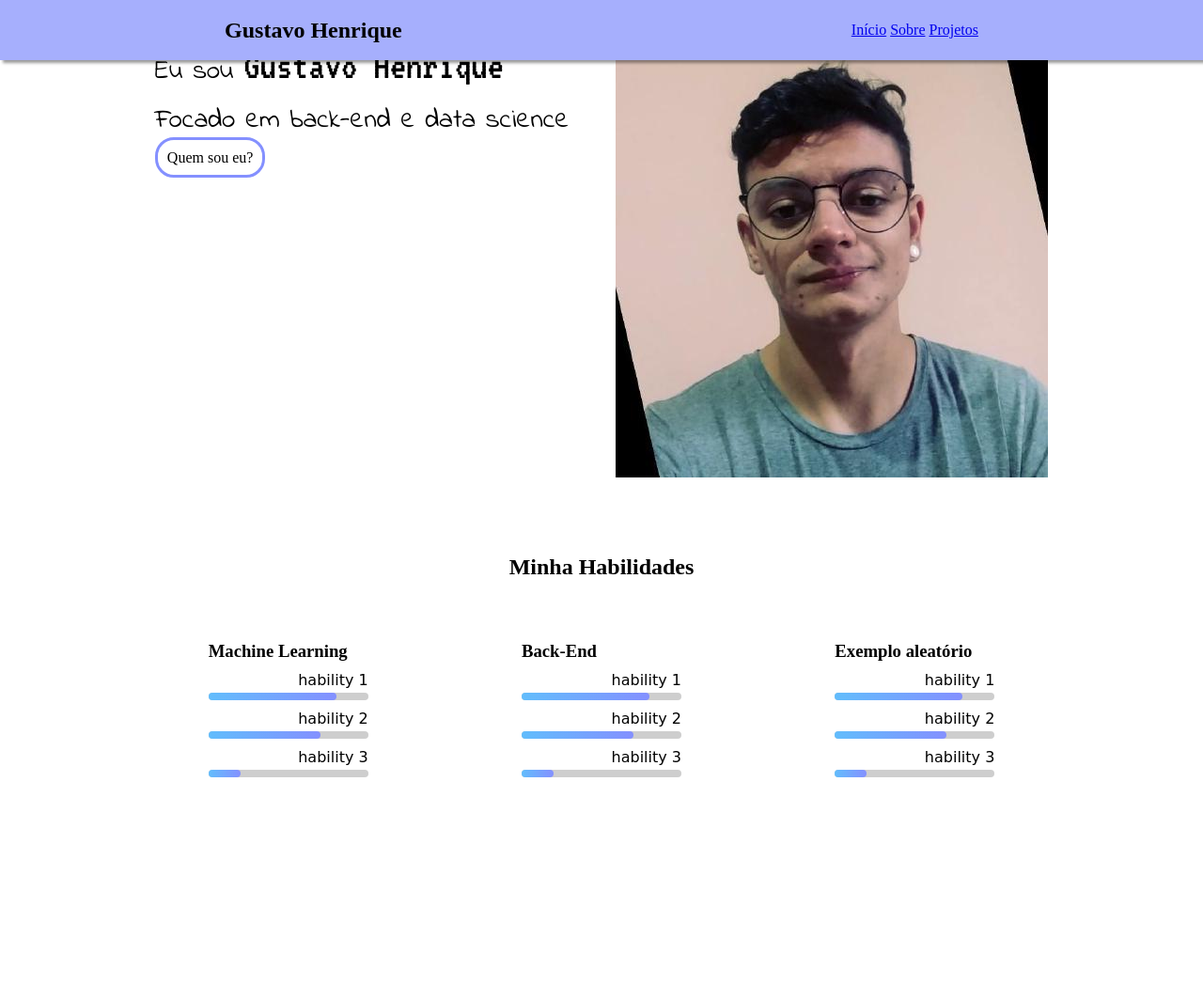
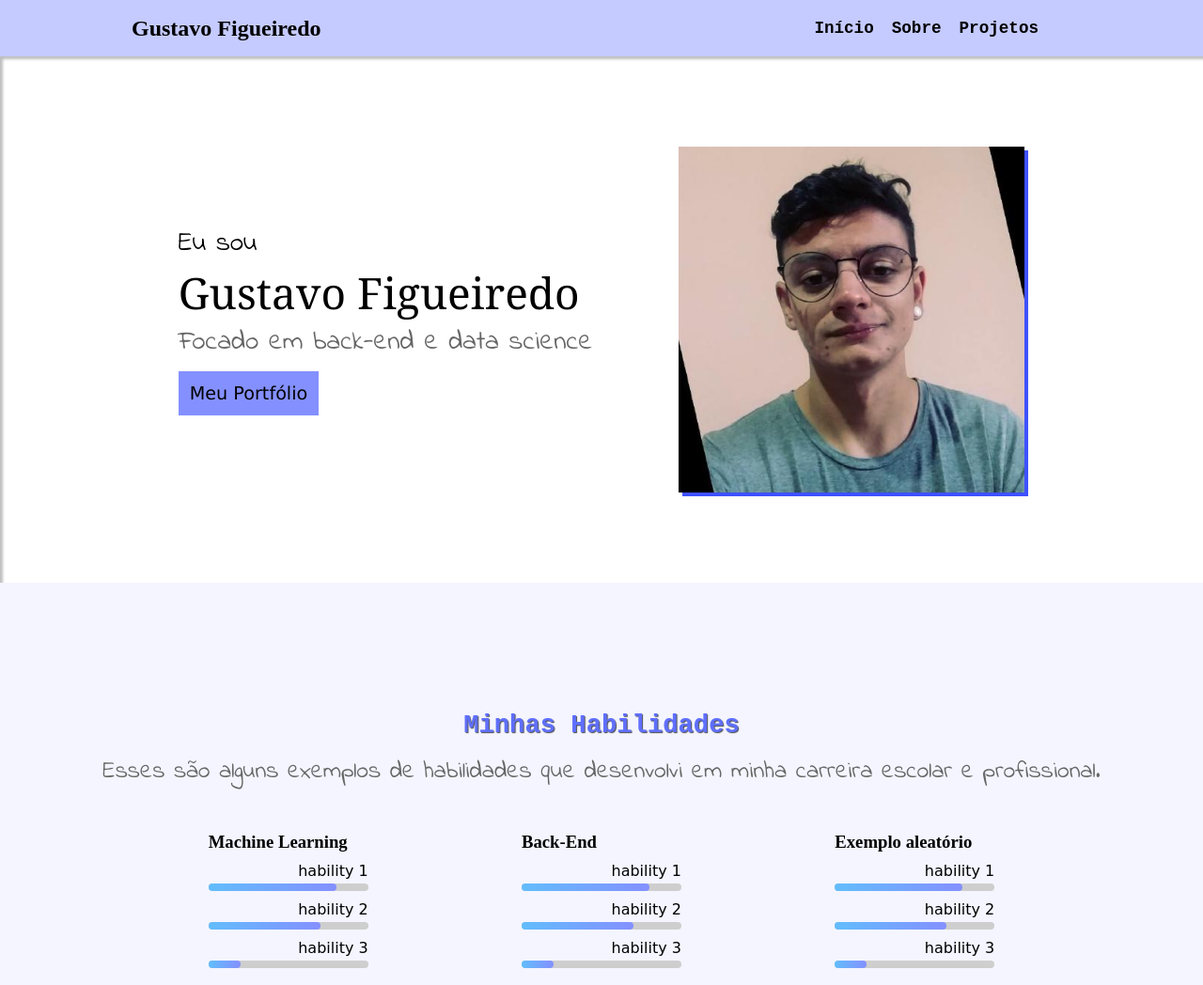
Before and after one commit to gabriel-marchese/site-gustavo, a plain HTML site: page index.html in a window 1280 px wide. Shown: the whole page at 94% size. Before the commit the page ends 842 px from the top, so only its background shows below. Drawn offline with Linux system fonts and the light colour scheme; a web font is replaced by a local one.

Commit message:
Css geral

```diff
--- a/index.html
+++ b/index.html
@@ -9,11 +9,11 @@
 </head>
 <body>
     <header>
-        <nav class="">
+        <nav class="main-content">
             <div>
-                 <h1>Gustavo Henrique</h1>
+                 <h1>Gustavo Figueiredo</h1>
             </div>
-            <div>
+            <div class="menu-links">
                 <a href="#">Início</a>
                 <a href="#">Sobre</a>
                 <a href="#">Projetos</a>
@@ -22,22 +22,27 @@
     </header>
     <main>
         <section class="container">
-            <section class="wid">
+            <section class="apresentation main-content">
+                <div>
                     <div class="description">
-                    <p>Eu sou <span>Gustavo Henrique</span></p>
-                    <p>Focado em back-end e data science</p>
-                    <a href="#">Quem sou eu?</a>
+                        <p>Eu sou</p>
+                        <p><span> Gustavo Figueiredo</span></p>
+                        <p class="otherC">Focado em back-end e data science</p>
+                        <div class="btn"><a href="#">Meu Portfólio</a></div>
                     </div>
-                <div>
-                    <img src="image/foto.jpeg" alt="Foto de Gustavo Henrique">
+                </div>
+                <div class="self-content">
+                    <img id="self" src="image/foto.jpeg" alt="Foto de Gustavo Henrique">
                 </div>
             </section>
         </section>
-        <div class="block">
-            <h2>Minha Habilidades</h2>
+        <section class="hability-container">
+            <div class="habilitySection">
+                <div>
+                    <h2>Minhas Habilidades</h2>
+                    <p class="otherP">Esses são alguns exemplos de habilidades que desenvolvi em minha carreira escolar e profissional.</p>
                 </div>
-        <section>
-            <div class="hability wid">
+                <div class="hability main-content">
                     <div class="habilityBox">
                         <div class="habilityContent">
                             <h3>Machine Learning</h3>
@@ -108,6 +113,7 @@
                         </div>
                     </div>
                 </div>
+            </div>
         </section>
     </main>
 </body>
--- a/style/styles.css
+++ b/style/styles.css
@@ -14,46 +14,114 @@ p{
 }
 
 nav{
-  position: fixed;
   display: flex;
-  justify-content: space-around;
-  height: 8vh;
-  background-color: #a6affd;
+  justify-content: space-between;
   align-items: center;
   width: 100%;
-  box-shadow: 3px 3px 3px rgba(0, 0, 0, 0.397);
 }
 
+header{
+  width: 100%;
+  display: flex;
+  justify-content: center;
+  align-items: center;
+  max-height: 80px;
+  background-color: #c5cbff;
 
-section.wid{
+}
+
+.main-content{
+  max-width: 1000px;
+  display: flex;
+  align-items: center;
+}
+
+.menu-links {
+  padding: 20px;
+}
+
+.menu-links a {
+  text-decoration: none;
+  color: black;
+  font-weight: 600;
+  margin-right: 15px;
+  position: relative;
+  font-size: 1.1em;
+  font-family: 'Courier New', Courier, monospace;
+}
+
+.menu-links a::after {
+  content: '';
+  position: absolute;
+  bottom: -0.5rem;
+  left: 50%;
+  width: 0px;
+  height: 0.2rem;
+  background: white;
+  transition: all 150ms ease-in-out;
+  border-radius: 10px;
+}
+
+.menu-links a:hover::after {
+  width: 50%;
+  left: 25%;
+}
+
+.apresentation{
   justify-content: space-around;
+  padding: 30px;
 }
 
 .description p{
   font-family: 'Indie Flower', cursive;
   font-size: 1.8em;
-  margin-bottom: 10px;
 }
 
-.description span {
-  font-family: 'VT323', monospace;
-  font-size: 1.5em;
+.otherC{
+  color: rgb(102, 102, 102);
+}
+
+span {
+  font-family: Cambria, Cochin, Georgia, Times, 'Times New Roman', serif;
+  font-size: 1.6em;
+}
+
+.btn{
+  display: flex;
 }
 
 .description a{
   text-decoration: none;
+  margin-top: 10px;
   padding: 10px;
-  border: 3px solid #8490ff;
   color: black;
-  border-radius: 20px;
+  font-size: 1.2em;
+  background-color: #8490ff;
+  border: 2px solid #8490ff;
+  font-family: 'Lucida Sans', 'Lucida Sans Regular', 'Lucida Grande', 'Lucida Sans Unicode', Geneva, Verdana, sans-serif;
+}
+
+.description a:hover{
+  background-color: #5f6fff;
+  color: white;
+  border: 2px solid black;
 }
 
 .container{
+  box-shadow: inset 3px 3px 3px rgba(0, 0, 0, 0.26);
+  height: 70vh;
+  padding: 70px;
+  background-color: rgb(255, 255, 255);
+}
+
+#self{
+  width: 80%;
+  box-shadow: 4px 4px #3e51ff;
+}
+
+.self-content{
   display: flex;
-  height: 70vh;
-  justify-content: space-around;
-  padding: 70px;
-  align-items: center;
+  justify-content: end;
 }
 
 .line{
@@ -86,10 +154,6 @@ section.wid{
   border-radius: 8px;
 }
 
-.wid {
-  width: 1000px;
-}
-
 .habilityBox{
   width: 200px;
 
@@ -108,6 +172,35 @@ section.wid{
     display: flex;
     align-items: center;
     justify-content: space-around;
+    width: 1000px;
+}
+
+.hability-container{
+  background-color: #f4f5ff;
+  height: 70vh;
+}
+
+.habilitySection{
+  display: flex;
+  flex-direction: column;
+  justify-content: center;
+  align-items: center;
+}
+
+.habilitySection h2{
+  margin-bottom: 15px;
+  font-family: 'Courier New', Courier, monospace;
+  font-size: 1.7em;
+  color: #5f6fff;
+  text-shadow: 1px 1px 1px rgba(0, 0, 0, 0.692);
+  text-align: center;
+}
+
+.otherP{
+  margin-bottom: 30px;
+  font-family: 'Indie Flower', cursive;
+  font-size: 1.6em;
+  color: rgb(102, 102, 102);
 }
 
 section{
@@ -136,4 +229,38 @@ section{
     width: 250px;
     margin-bottom: 20px;
   }
+
+  nav{
+    justify-content: space-around;
+  }
+
+  .otherC{
+  }
+
+  span {
+    font-size: 15px;
+  }
+
+  .apresentation{
+    flex-direction: column;
+  }
+
+  .btn{
+    justify-content: center;
+    margin-bottom: 30px;
+  }
+
+  .self-content{
+    justify-content: center;
+  }
+
+  .container{
+    height: 100vh;
+  }
 }
+
+@media screen and (max-width: 990px) {
+  span {
+    font-size: 1.4em;
+  }
+}
```
Lines whose indentation alone changed are shown as unchanged.
